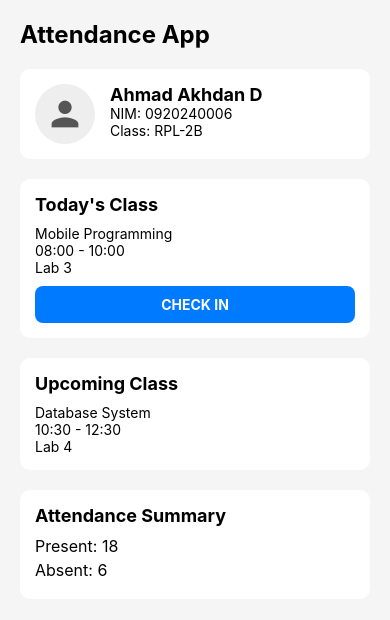
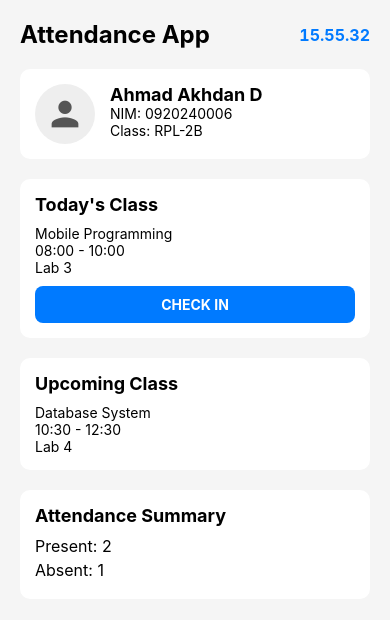
Before and after one commit to AhmadAkhdan/AttendanceApp, a React Native app: screen / in a window 390 px wide. Shown: the top 620 px of the page. Built offline with nearby package versions, Linux system fonts and the light colour scheme.

Commit message:
Refactoring 1.0

```diff
--- a/package.json
+++ b/package.json
@@ -15,7 +15,9 @@
     "expo-media-library": "~18.2.1",
     "expo-status-bar": "~3.0.9",
     "react": "19.1.0",
-    "react-native": "0.81.5"
+    "react-dom": "19.1.0",
+    "react-native": "0.81.5",
+    "react-native-web": "^0.21.0"
   },
   "private": true
 }
--- a/pages/Home.js
+++ b/pages/Home.js
@@ -1,37 +1,49 @@
-import React from "react";
-import { View, Text, StyleSheet, SafeAreaView, TouchableOpacity, ScrollView, FlatList } from "react-native";
+import React, { useState, useEffect } from "react";
+import { View, Text, StyleSheet, SafeAreaView, TouchableOpacity, ScrollView, FlatList, Alert } from "react-native";
 import { MaterialIcons } from "@expo/vector-icons";
 
-const history = [
-  { id: "1", course: "Mobile Programming", date: "2026-03-01", status: "Present" },
-  { id: "2", course: "Database System", date: "2026-03-02", status: "Present" },
-  { id: "3", course: "Machine Learning", date: "2026-03-03", status: "Absent" },
-  { id: "4", course: "Computer Network", date: "2026-03-04", status: "Present" },
-  { id: "5", course: "Web Programming", date: "2026-03-05", status: "Present" },
-  { id: "6", course: "Software Engineering", date: "2026-03-06", status: "Absent" },
-  { id: "7", course: "Mobile Programming", date: "2026-03-08", status: "Present" },
-  { id: "8", course: "Database System", date: "2026-03-09", status: "Present" },
-  { id: "9", course: "Machine Learning", date: "2026-03-10", status: "Present" },
-  { id: "10", course: "Computer Network", date: "2026-03-11", status: "Absent" },
-  { id: "11", course: "Web Programming", date: "2026-03-12", status: "Present" },
-  { id: "12", course: "Software Engineering", date: "2026-03-13", status: "Present" },
-  { id: "13", course: "Mobile Programming", date: "2026-03-15", status: "Present" },
-  { id: "14", course: "Database System", date: "2026-03-16", status: "Absent" },
-  { id: "15", course: "Machine Learning", date: "2026-03-17", status: "Present" },
-  { id: "16", course: "Computer Network", date: "2026-03-18", status: "Present" },
-  { id: "17", course: "Web Programming", date: "2026-03-19", status: "Present" },
-  { id: "18", course: "Software Engineering", date: "2026-03-20", status: "Absent" },
-  { id: "19", course: "Mobile Programming", date: "2026-03-22", status: "Present" },
-  { id: "20", course: "Database System", date: "2026-03-23", status: "Present" },
-  { id: "21", course: "Machine Learning", date: "2026-03-24", status: "Present" },
-  { id: "22", course: "Computer Network", date: "2026-03-25", status: "Present" },
-  { id: "23", course: "Web Programming", date: "2026-03-26", status: "Absent" },
-  { id: "24", course: "Software Engineering", date: "2026-03-27", status: "Present" },
+const initialHistory = [
+  { id: "1", course: "Mobile Programming", date: "13/4/2026", status: "Present" },
+  { id: "2", course: "Database System", date: "14/4/2026", status: "Present" },
+  { id: "3", course: "Machine Learning", date: "14/4/2026", status: "Absent" },
 ];
 
 const Home = () => {
-  const presentCount = history.filter(item => item.status === "Present").length;
-  const absentCount = history.filter(item => item.status === "Absent").length;
+  const [historyData, setHistoryData] = useState(initialHistory);
+  const [isCheckedIn, setIsCheckedIn] = useState(false);
+  const [currentTime, setCurrentTime] = useState("Memuat jam...");
+
+  useEffect(() => {
+    const timer = setInterval(() => {
+      const timeString = new Date().toLocaleTimeString('id-ID', {
+        hour: '2-digit', minute: '2-digit', second: '2-digit'
+      });
+      setCurrentTime(timeString);
+    }, 1000);
+
+    return () => clearInterval(timer);
+  }, []);
+
+  const handleCheckIn = () => {
+    if (isCheckedIn) {
+      Alert.alert("Perhatian", "Anda sudah melakukan Check In untuk kelas ini.");
+      return;
+    }
+
+    const newAttendance = {
+      id: Date.now().toString(),
+      course: "Mobile Programming",
+      date: new Date().toLocaleDateString('id-ID'),
+      status: "Present"
+    };
+
+    setHistoryData([newAttendance, ...historyData]);
+    setIsCheckedIn(true);
+    Alert.alert("Sukses", `Berhasil Check In pada pukul ${currentTime}`);
+  };
+
+  const presentCount = historyData.filter(item => item.status === "Present").length;
+  const absentCount = historyData.filter(item => item.status === "Absent").length;
 
   const renderItem = ({ item }) => (
     <View style={styles.item}>
@@ -57,7 +69,10 @@ const Home = () => {
     <SafeAreaView style={styles.container}>
       <ScrollView contentContainerStyle={styles.content}>
 
-        <Text style={styles.title}>Attendance App</Text>
+        <View style={styles.headerRow}>
+          <Text style={styles.title}>Attendance App</Text>
+          <Text style={styles.clockText}>{currentTime}</Text>
+        </View>
 
         <View style={styles.card}>
           <View style={styles.icon}>
@@ -75,8 +90,14 @@ const Home = () => {
           <Text>Mobile Programming</Text>
           <Text>08:00 - 10:00</Text>
           <Text>Lab 3</Text>
-          <TouchableOpacity style={styles.button}>
-            <Text style={styles.buttonText}>CHECK IN</Text>
+          <TouchableOpacity
+            style={[styles.button, isCheckedIn ? styles.buttonDisabled : styles.buttonActive]}
+            onPress={handleCheckIn}
+            disabled={isCheckedIn}
+          >
+            <Text style={styles.buttonText}>
+              {isCheckedIn ? "CHECKED IN" : "CHECK IN"}
+            </Text>
           </TouchableOpacity>
         </View>
 
@@ -95,7 +116,7 @@ const Home = () => {
 
         <Text style={styles.subtitle}>Attendance History</Text>
         <FlatList
-          data={history}
+          data={historyData}
           keyExtractor={(item) => item.id}
           renderItem={renderItem}
           scrollEnabled={false}
@@ -115,10 +136,21 @@ const styles = StyleSheet.create({
     padding: 20,
     paddingBottom: 40,
   },
+  headerRow: {
+    flexDirection: 'row',
+    justifyContent: 'space-between',
+    alignItems: 'center',
+    marginBottom: 20,
+  },
   title: {
     fontSize: 24,
     fontWeight: "bold",
-    marginBottom: 20,
+  },
+  clockText: {
+    fontSize: 16,
+    fontWeight: 'bold',
+    color: '#007AFF',
+    fontVariant: ['tabular-nums'],
   },
   card: {
     flexDirection: "row",
@@ -153,10 +185,15 @@ const styles = StyleSheet.create({
   },
   button: {
     marginTop: 10,
-    backgroundColor: "#007AFF",
     padding: 10,
     borderRadius: 8,
     alignItems: "center",
+  },
+  buttonActive: {
+    backgroundColor: "#007AFF",
+  },
+  buttonDisabled: {
+    backgroundColor: "#ABC4FF",
   },
   buttonText: {
     color: "white",
```
Also changed, not shown: 1 other file (tests, documents, lock files or other folders).
